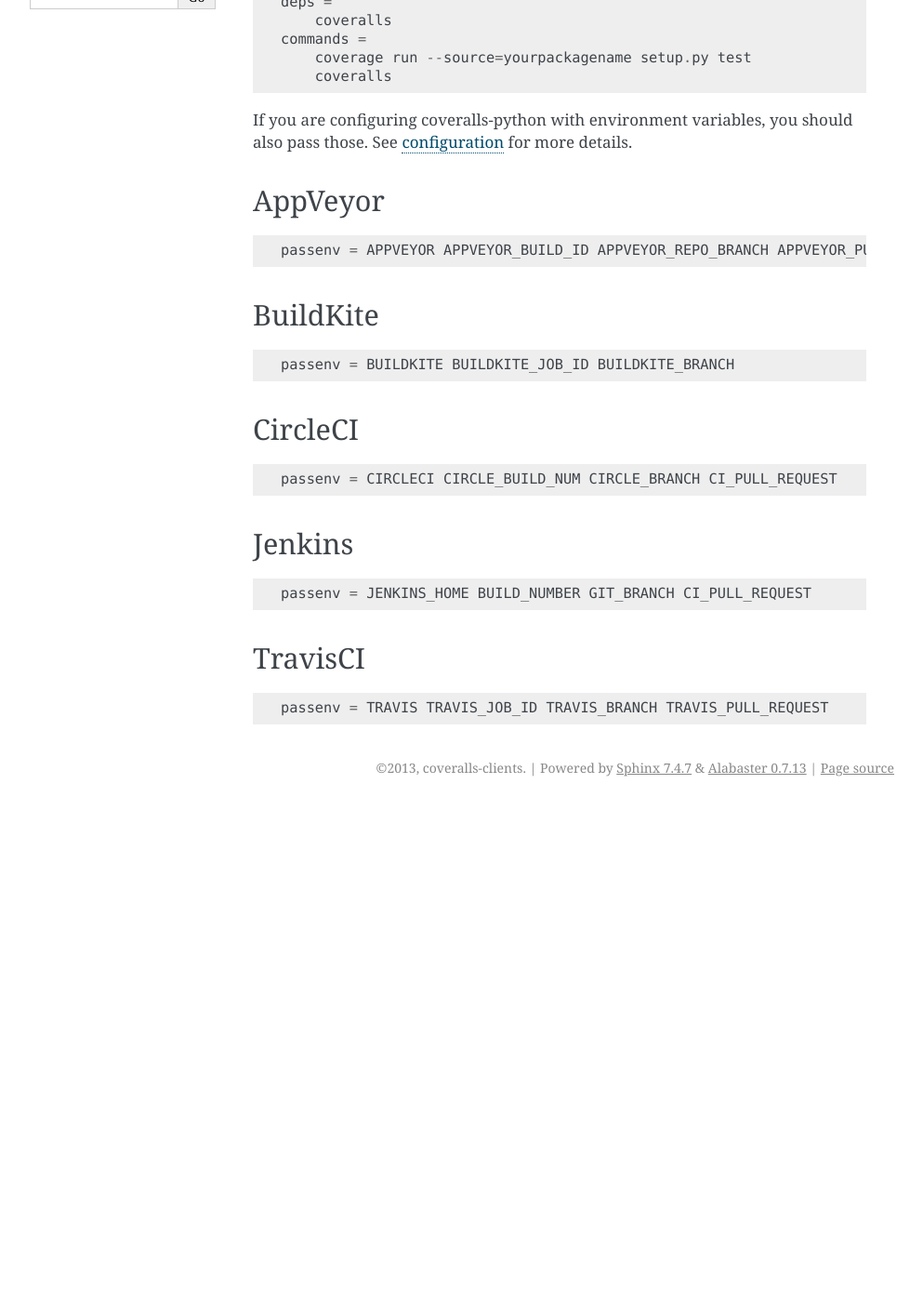
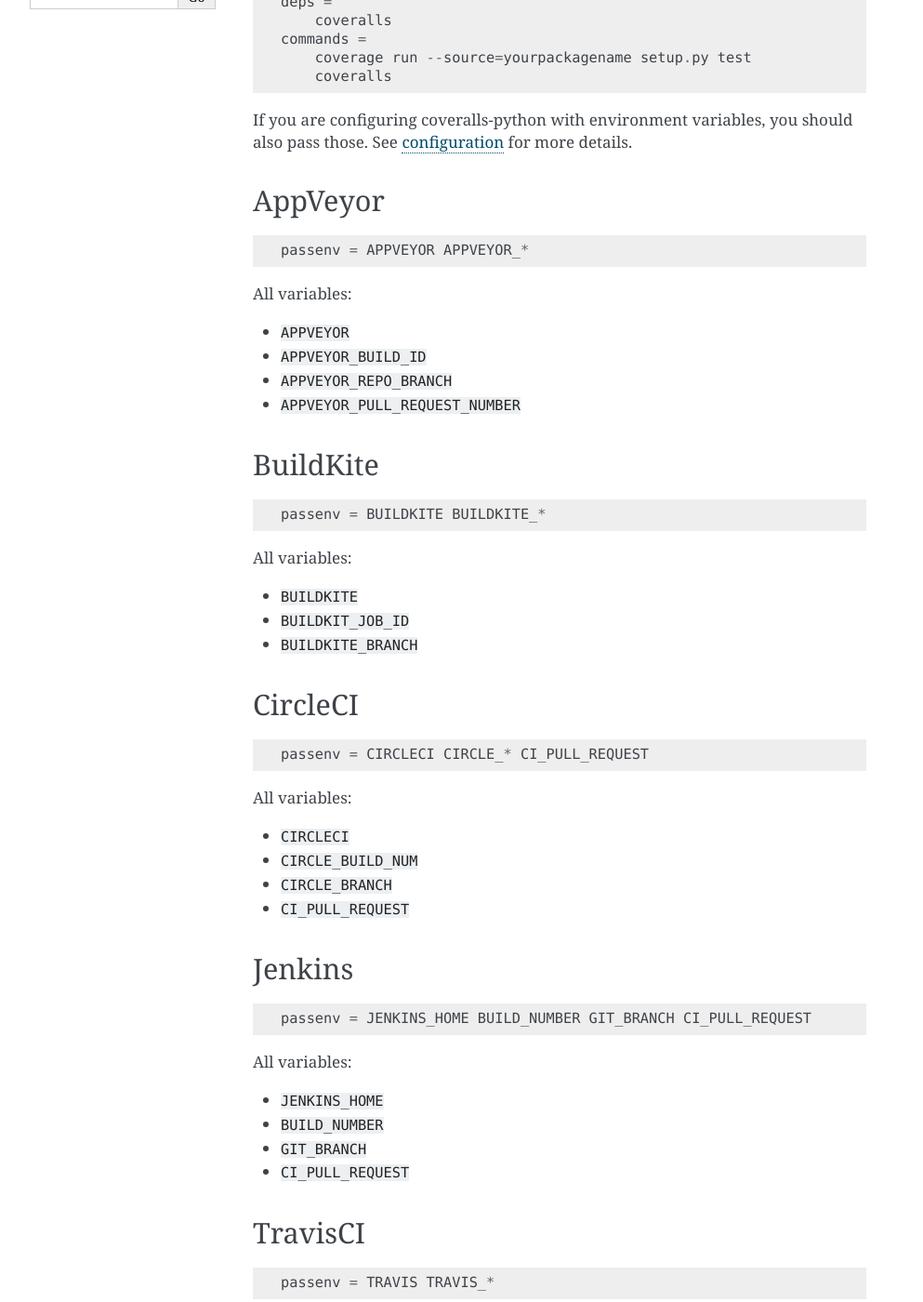
Before and after one commit to TheKevJames/coveralls-python, a Sphinx documentation site: the page built from docs/usage/tox.rst, in a window 1280 px wide and 1400 px high, scrolled down 371 px. Shown: the whole window at 93% size, without its empty margins (148-1141 px from the left). Built offline with Sphinx 7.4.7, drawn with Linux system fonts in a browser that asks for light colours; formulas are drawn with MathJax 3; before the commit the page ends 1236 px from its top, so only the background shows below that; some of the changed text lies outside the part shown.

Commit message:
docs(usage): Simplify tox.ini example

```diff
--- a/docs/usage/tox.rst
+++ b/docs/usage/tox.rst
@@ -22,19 +22,39 @@
 --------
 ::
 
-    passenv = APPVEYOR APPVEYOR_BUILD_ID APPVEYOR_REPO_BRANCH APPVEYOR_PULL_REQUEST_NUMBER
+    passenv = APPVEYOR APPVEYOR_*
+
+All variables:
+
+- ``APPVEYOR``
+- ``APPVEYOR_BUILD_ID``
+- ``APPVEYOR_REPO_BRANCH``
+- ``APPVEYOR_PULL_REQUEST_NUMBER``
 
 BuildKite
 ---------
 ::
 
-    passenv = BUILDKITE BUILDKITE_JOB_ID BUILDKITE_BRANCH
+    passenv = BUILDKITE BUILDKITE_*
+
+All variables:
+
+- ``BUILDKITE``
+- ``BUILDKIT_JOB_ID``
+- ``BUILDKITE_BRANCH``
 
 CircleCI
 --------
 ::
 
-    passenv = CIRCLECI CIRCLE_BUILD_NUM CIRCLE_BRANCH CI_PULL_REQUEST
+    passenv = CIRCLECI CIRCLE_* CI_PULL_REQUEST
+
+All variables:
+
+- ``CIRCLECI``
+- ``CIRCLE_BUILD_NUM``
+- ``CIRCLE_BRANCH``
+- ``CI_PULL_REQUEST``
 
 Jenkins
 -------
@@ -42,10 +62,25 @@
 
     passenv = JENKINS_HOME BUILD_NUMBER GIT_BRANCH CI_PULL_REQUEST
 
+All variables:
+
+- ``JENKINS_HOME``
+- ``BUILD_NUMBER``
+- ``GIT_BRANCH``
+- ``CI_PULL_REQUEST``
+
+
 TravisCI
 --------
 ::
 
-    passenv = TRAVIS TRAVIS_JOB_ID TRAVIS_BRANCH TRAVIS_PULL_REQUEST
+    passenv = TRAVIS TRAVIS_*
+
+All variables:
+
+- ``TRAVIS``
+- ``TRAVIS_JOB_ID``
+- ``TRAVIS_BRANCH``
+- ``TRAVIS_PULL_REQUEST``
 
 .. _tox: https://tox.readthedocs.io/en/latest/
```
Also changed, not shown: other parts of docs/usage/tox.rst (+1 -1 lines).
